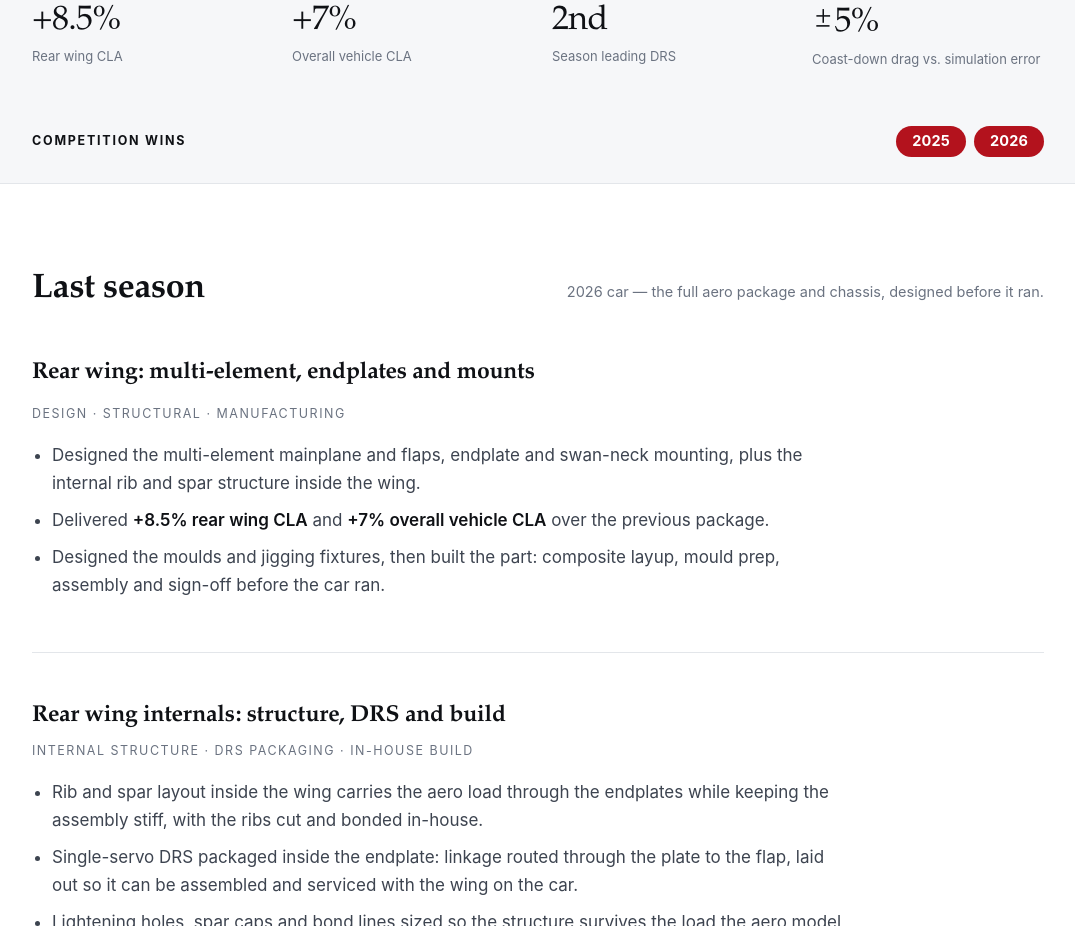
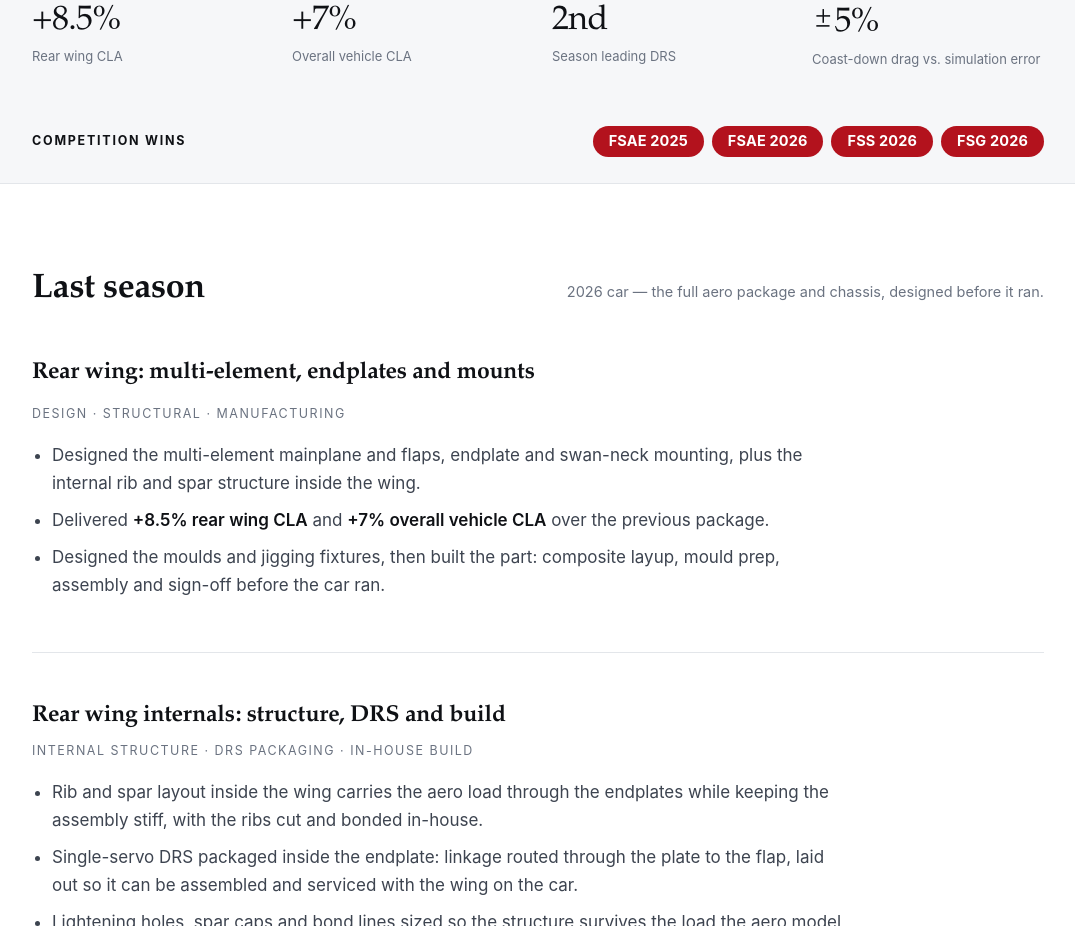
Before and after one commit to kevtopete/portfolio, a plain HTML site: page index.html in a window 1280 px wide. Shown: the part 777-1703 px from the top of the page, without its empty margins (102-1177 px from the left). Drawn offline with Linux system fonts and the light colour scheme.

Commit message:
Add FSS and FSG 2026 result chips

```diff
--- a/index.html
+++ b/index.html
@@ -68,7 +68,7 @@
   .stat .k{font-size:13px;color:var(--muted);margin-top:8px;display:block}
   .stats .wins{display:flex;align-items:center;justify-content:space-between;gap:18px;flex-wrap:wrap;padding-bottom:26px}
   .stats .wins .label{font-size:12.5px;letter-spacing:.14em;text-transform:uppercase;font-weight:700;color:var(--ink)}
-  .stats .wins .years{display:flex;align-items:center;gap:8px}
+  .stats .wins .years{display:flex;align-items:center;gap:8px;flex-wrap:wrap;justify-content:flex-end}
   .stats .wins a{display:inline-block;background:var(--accent);color:#fff;text-decoration:none;font-size:14.5px;font-weight:700;letter-spacing:.01em;line-height:1;padding:8px 16px;border-radius:999px}
   .stats .wins a:hover{background:#8f0e17}
   .stats .wins a:focus-visible{outline:2px solid var(--accent);outline-offset:3px}
@@ -201,7 +201,7 @@
     </div>
     <div class="wrap wins">
       <span class="label">Competition wins</span>
-      <span class="years"><a href="https://www.linkedin.com/feed/update/urn:li:activity:7391593566185275392/" target="_blank" rel="noopener">2025</a><a href="https://lnkd.in/p/gNnUBZ_2" target="_blank" rel="noopener">2026</a></span>
+      <span class="years"><a href="https://www.linkedin.com/feed/update/urn:li:activity:7391593566185275392/" target="_blank" rel="noopener">FSAE 2025</a><a href="https://lnkd.in/p/gNnUBZ_2" target="_blank" rel="noopener">FSAE 2026</a><a href="https://lnkd.in/p/gynZ8xpS" target="_blank" rel="noopener">FSS 2026</a><a href="https://lnkd.in/p/gitiDH7q" target="_blank" rel="noopener">FSG 2026</a></span>
     </div>
   </div>
 
```
